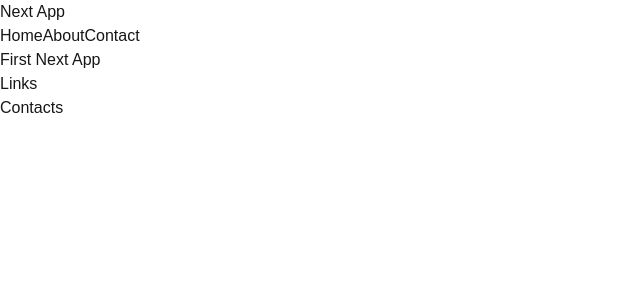
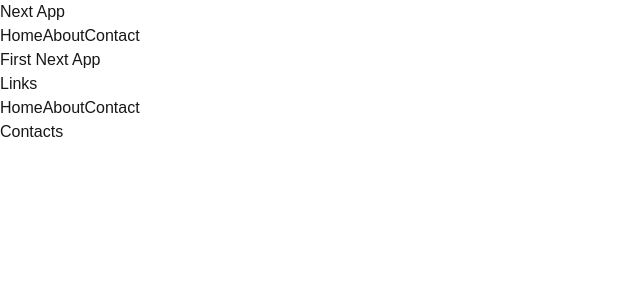
Before and after one commit to rohitghatal1/FirstNextJsApp, a Next.js app: page / in a window 1280 px wide. Shown: the top 300 px of the page, without its empty margins (0-640 px from the left). Built offline with nearby package versions, Linux system fonts and the light colour scheme.

Commit message:
added links

```diff
--- a/src/components/Footer.tsx
+++ b/src/components/Footer.tsx
@@ -1,3 +1,5 @@
+import Link from "next/link";
+
 const Footer: React.FC = () => {
   return (
     <div className="flex justify-between items-start mx-4">
@@ -7,9 +9,15 @@ const Footer: React.FC = () => {
       <div className="flex flex-col items-center gap-3">
         <h2 className="font-semibold text-lg py-3">Links</h2>
         <div>
-          <span></span>
-          <span></span>
-          <span></span>
+          <Link href="/">
+            <span>Home</span>
+          </Link>
+          <Link href="/">
+            <span>About</span>
+          </Link>
+          <Link href="/">
+            <span>Contact</span>
+          </Link>
         </div>
       </div>
       <div>
```
